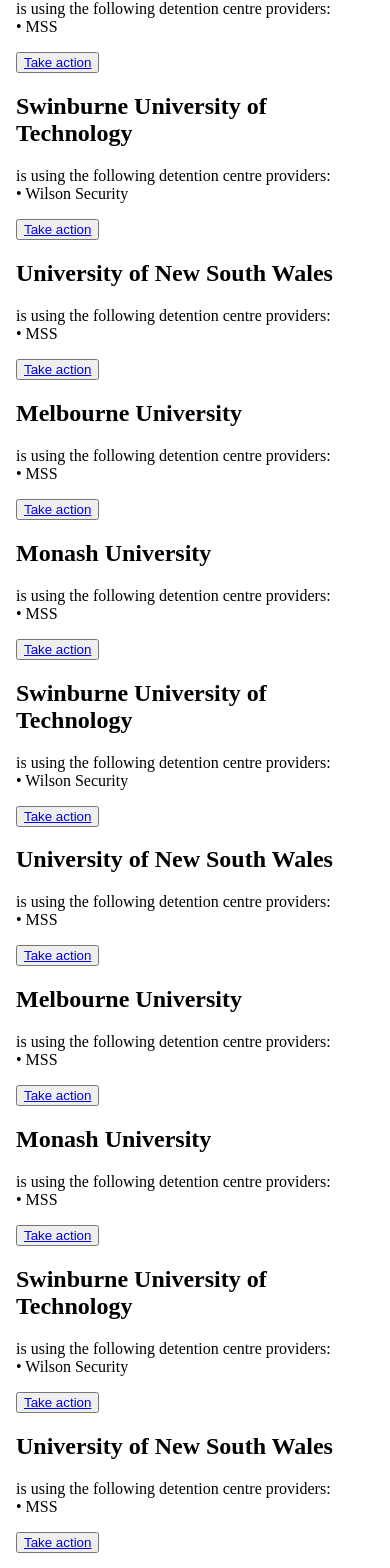
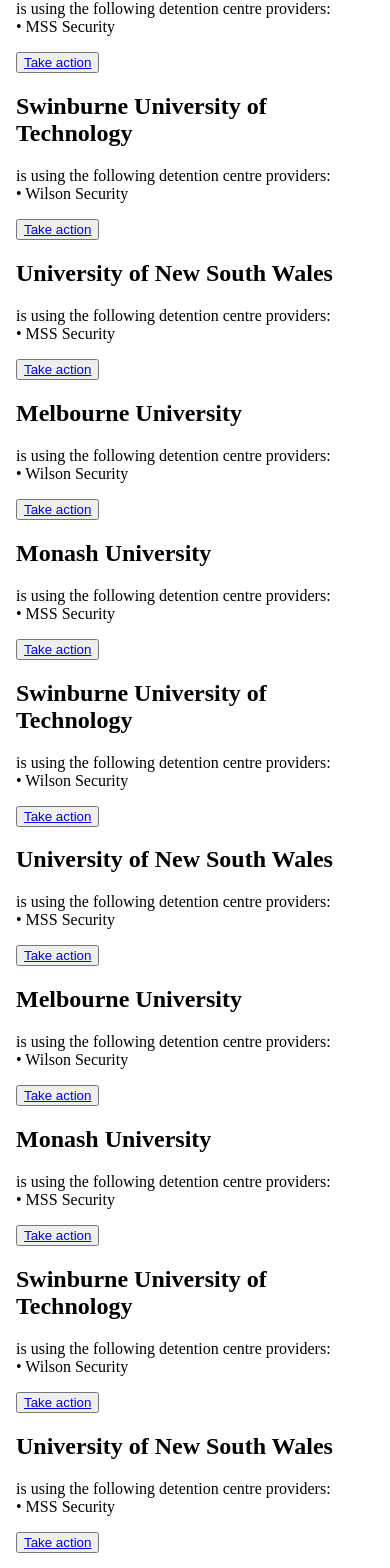
Before and after one commit to honboey/detention-divestment, a Next.js app: page / in a window 390 px wide. Shown: the part 429-1997 px from the top of the page. Built offline with nearby package versions, Linux system fonts and the light colour scheme.

Commit message:
Added opacity transition on accordian panels on Institution page. Removed horizontal rules on About page

```diff
--- a/components/Institution/Phone.js
+++ b/components/Institution/Phone.js
@@ -24,15 +24,14 @@
                 <button onClick={this.toggleDisplay}>
                     <h3 className="font-display text-3xl sm:text-5xl mb-4 hover:text-red-200 cursor-pointer">+ Phone</h3>
                 </button>
-                {this.state.display &&
-                    <div>
+                <div className={this.state.display ? "max-h-full opacity-100 transition-all duration-1000" : "max-h-0 overflow-hidden opacity-0 transition-all duration-500"}>
                     <p className="mb-4">Phone the {this.props.Position} on {this.props.PhoneNumber}</p>
                     <p className="mb-4">Use this script:
                         <blockquote className="rounded-md border p-4 mt-4">
                             Why does {this.props.InstitutionName} employ the services of {this.props.Provider} who profit from detention centres operating in Australia both offshore and onshore?
                         </blockquote>
                     </p>
-                    </div>}
+                </div>
 
             </section>
 
--- a/components/Listings.js
+++ b/components/Listings.js
@@ -5,18 +5,18 @@
         <section className="md:max-w-3xl xl:max-w-6xl m-2 sm:m-4 md:ml-auto md:mr-auto border-b">
             <p className="max-w-3xl mr-auto ml-auto mb-2">The following institions all conduct business with detention centre providers:</p>
             <div className="md:flex md:flex-wrap justify-between">
-                <ListingsItem name="Monash University" provider="MSS" url="/university/monash-university"/>
+                <ListingsItem name="Monash University" provider="MSS Security" url="/university/monash-university"/>
                 <ListingsItem name="Swinburne University of Technology" provider="Wilson Security" url="/university/monash-university" />
-                <ListingsItem name="University of New South Wales" provider="MSS" url="/university/monash-university" />
-                <ListingsItem name="Melbourne University" provider="MSS" url="/university/monash-university"/>
-                <ListingsItem name="Monash University" provider="MSS" url="/university/monash-university"/>
+                <ListingsItem name="University of New South Wales" provider="MSS Security" url="/university/monash-university" />
+                <ListingsItem name="Melbourne University" provider="Wilson Security" url="/university/monash-university"/>
+                <ListingsItem name="Monash University" provider="MSS Security" url="/university/monash-university"/>
                 <ListingsItem name="Swinburne University of Technology" provider="Wilson Security" url="/university/monash-university" />
-                <ListingsItem name="University of New South Wales" provider="MSS" url="/university/monash-university" />
-                <ListingsItem name="Melbourne University" provider="MSS" url="/university/monash-university"/>
-                <ListingsItem name="Monash University" provider="MSS" url="/university/monash-university"/>
+                <ListingsItem name="University of New South Wales" provider="MSS Security" url="/university/monash-university" />
+                <ListingsItem name="Melbourne University" provider="Wilson Security" url="/university/monash-university"/>
+                <ListingsItem name="Monash University" provider="MSS Security" url="/university/monash-university"/>
                 <ListingsItem name="Swinburne University of Technology" provider="Wilson Security" url="/university/monash-university" />
-                <ListingsItem name="University of New South Wales" provider="MSS" url="/university/monash-university" />
-                <ListingsItem name="Melbourne University" provider="MSS" url="/university/monash-university"/>
+                <ListingsItem name="University of New South Wales" provider="MSS Security" url="/university/monash-university" />
+                <ListingsItem name="Melbourne University" provider="MSS Security" url="/university/monash-university"/>
             </div>
 
         </section>
--- a/tailwind.config.js
+++ b/tailwind.config.js
@@ -10,7 +10,7 @@
       width: {
         '8/25': '32%',
         '12/25': '48%'
-      }
+      },
     },
   },
   variants: {
```
Also changed, not shown: components/About.js (+2 -5 lines), components/Institution/Email.js (+7 -9 lines), components/Institution/Share.js (+6 -9 lines), pages/university/monash-university.js (+1 -6 lines). Lines whose indentation alone changed are shown as unchanged.
